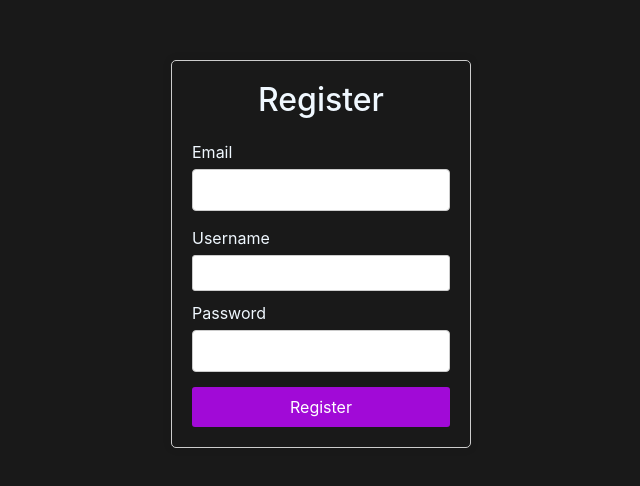
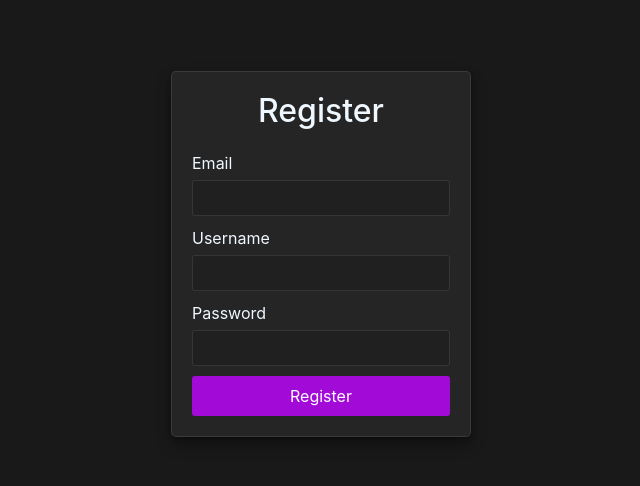
Before and after one commit to ape-with-helmet/IoT-mini-project, a React (Create React App) app in the folder mornon/: page /Signup in a window 1280 px wide. Shown: the part 146-632 px from the top of the page, without its empty margins (319-959 px from the left). Built offline with nearby package versions, Linux system fonts and the light colour scheme.

Commit message:
some chanmher

```diff
--- a/mornon/src/Pages/Homepage.css
+++ b/mornon/src/Pages/Homepage.css
@@ -1,14 +1,10 @@
 .bg-image {
-    -webkit-animation: slidein 20s;
-    animation: slidein 20s;
-    -webkit-animation-fill-mode: both;
+    animation: slidein 200s;
     animation-fill-mode: both;
     opacity: 0.2;
-    -webkit-animation-iteration-count: infinite;
+    left: calc(100vw/5);
     animation-iteration-count: infinite;
-    animation-timing-function: ease-in-out;
-    -webkit-animation-direction: alternate;
-    animation-direction: alternate;
+    animation-direction: linear;
     position: fixed;
     z-index: -2;
     height: 100vh;
@@ -17,28 +13,12 @@
 body {
     background-color: rgba(0, 0, 0, 0.9) !important;
 }
-
-@-webkit-keyframes slidein {
-    from {
-        left: 300px;
-        size: 100vh;
-    }
-
-    to {
-        left: 500px;
-        size: 100vh;
-    }
-}
-
 @keyframes slidein {
     from {
-        left: 300px;
-        size: 100vh;
+        transform: rotate(0deg);
     }
-
     to {
-        left: 500px;
-        size: 100vh;
+        transform: rotate(350deg);
     }
 
 }
@@ -167,27 +147,42 @@ label {
     margin-bottom: 10px;
 }
 
-input[type="email"],
-input[type="password"] {
+.input_signup {
     width: 100%;
     padding: 8px;
+    background-color: #00030722;
+    color: rgba(240, 248, 255, 0.558);
     margin-bottom: 15px;
-    border: 1px solid #ccc;
+    border: 1px solid #cccccc4e;
     border-radius: 4px;
 }
 
-button {
+.home_button {
     width: 100%;
     padding: 15px;
-    background-color: #000307;
+    background-color: grey;
     color: #fff;
     border: none;
     border-radius: 4px;
     cursor: pointer;
+    transition: all 0.5s ease;
 }
+@keyframes fadetopurple {
+    0% {
+        background-color: rgba(240, 248, 255, 0.558);
+    }
 
-button:hover {
-    background-color: #500457;
+    50% {
+        background-color: rgba(221, 160, 221, 0.677);
+    }
+
+    100% {
+        background-color: #b023ff;
+    }
+}
+.home_button:hover {
+    background-color: #b023ff;
+    transform: translateY(-2px);
 }
 
 .forgot-password {
--- a/mornon/src/Pages/Homepage.jsx
+++ b/mornon/src/Pages/Homepage.jsx
@@ -44,6 +44,7 @@ const Homepage = () => {
                 <form className="login-form" onSubmit={handleSubmit}>
                   <label htmlFor="email">Email Address</label>
                   <input
+                    className='input_signup'
                     type="email"
                     id="email"
                     name="email"
@@ -53,6 +54,7 @@ const Homepage = () => {
                   />
                   <label htmlFor="password">Password</label>
                   <input
+                    className='input_signup'
                     type="password"
                     id="password"
                     name="password"
@@ -60,7 +62,7 @@ const Homepage = () => {
                     onChange={(e) => setPassword(e.target.value)}
                     required
                   />
-                  <button type="submit">Sign in</button>
+                  <button type="submit" className='home_button'>Sign in</button>
                   <div className="forgot-password">
                     <a id="password" href="#">Forgot Password?</a>
                     <h6>New to WaterWatch? <a href="./Signup">Create account</a></h6>
--- a/mornon/src/Pages/Signup.css
+++ b/mornon/src/Pages/Signup.css
@@ -8,9 +8,10 @@
 .register-box {
   width: 300px;
   padding: 20px;
-    border: 1px solid #ccc;
+  background-color: #262526;
+  border: 1px solid #cccccc1f;
   border-radius: 5px;
-    box-shadow: 0 0 10px rgba(0, 0, 0, 0.1);
+  box-shadow: 0 2px 4px rgba(0, 0, 0, 0.3), 0 8px 16px rgba(0, 0, 0, 0.3);
 }
 
 .register-box h2 {
@@ -27,11 +28,12 @@
   margin-bottom: 5px;
 }
 
-  input {
+.input_signup{
   padding: 5px;
   margin-bottom: 10px;
   border-radius: 3px;
-    border: 1px solid #ccc;
+  color: rgba(240, 248, 255, 0.558);
+  border: 1px solid #cccccc1f;
 }
 
 button {
--- a/mornon/src/Pages/Signup.jsx
+++ b/mornon/src/Pages/Signup.jsx
@@ -19,6 +19,7 @@ const Signup = () => {
         <form className="register-form" onSubmit={handleSubmit}>
           <label htmlFor="email">Email</label>
           <input
+            className='input_signup'
             type="email"
             id="email"
             name="email"
@@ -28,6 +29,7 @@ const Signup = () => {
           />
           <label htmlFor="username">Username</label>
           <input
+            className='input_signup'
             type="text"
             id="username"
             name="username"
@@ -37,6 +39,7 @@ const Signup = () => {
           />
           <label htmlFor="password">Password</label>
           <input
+            className='input_signup'
             type="password"
             id="password"
             name="password"
@@ -44,7 +47,7 @@ const Signup = () => {
             onChange={(e) => setPassword(e.target.value)}
             required
           />
-          <button type="submit">Register</button>
+          <button type="submit" className='signup_button'>Register</button>
         </form>
       </div>
     </div>
```
Lines whose indentation alone changed are shown as unchanged.
